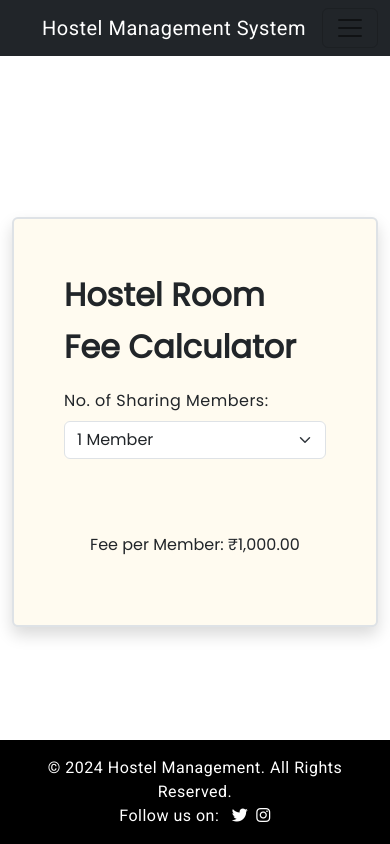
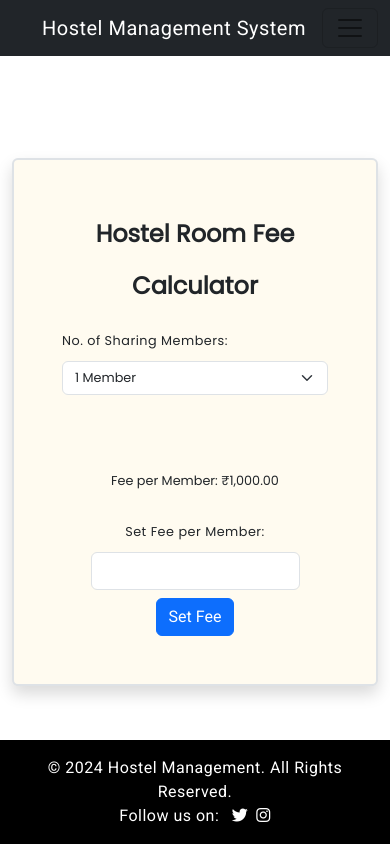
Before and after one commit to charankuramana09/SHM-Frontend, an Angular app in the folder my-angular-app/: page /fee in a window 390 px wide. Built offline with nearby package versions, Linux system fonts and the light colour scheme; sample sign-in values are in the browser's storage.

Commit message:
hostal fee updated

```diff
--- a/my-angular-app/src/app/hostel-fee/hostel-fee.component.html
+++ b/my-angular-app/src/app/hostel-fee/hostel-fee.component.html
@@ -1,6 +1,6 @@
 <div class="container d-flex flex-column justify-content-center align-items-center min-vh-100">
-  <div class=" card shadow border border-2 rounded">
-    <h2 class="mb-3">Hostel Room Fee Calculator</h2>
+  <div class="card shadow border border-2 rounded w-100 p-5">
+    <h2 class="mb-3 text-center">Hostel Room Fee Calculator</h2>
     <div class="mb-3 w-100">
       <label for="sharing" class="form-label">No. of Sharing Members:</label>
       <select id="sharing" class="form-select" [(ngModel)]="selectedSharing" (change)="updateFee()">
@@ -11,6 +11,11 @@
     </div>
     <div class="fee-display text-center mt-5">
       <h3>Fee per Member: <span>{{ fee | currency:'INR' }}</span></h3>
+      <div *ngIf="isSuperAdmin" class="mt-3">
+        <label for="feeInput" class="form-label">Set Fee per Member:</label>
+        <input id="feeInput" type="number" class="form-control" [(ngModel)]="newFee" />
+        <button class="btn btn-primary mt-2" (click)="setFee()">Set Fee</button>
+      </div>
     </div>
   </div>
-  </div>
+</div>
--- a/my-angular-app/src/app/hostel-fee/hostel-fee.component.scss
+++ b/my-angular-app/src/app/hostel-fee/hostel-fee.component.scss
@@ -23,10 +23,47 @@ select {
 .container {
   max-width: 100vw;
   margin: 0 auto;
-
 }
 
-.card{
+.card {
   background-color: #fffbf0ff;
   padding: 50px;
 }
+
+@media (max-width: 768px) {
+  .card {
+    padding: 30px;
+  }
+
+  h2 {
+    font-size: 1.75rem;
+  }
+
+  .fee-display h3 {
+    font-size: 0.9rem;
+  }
+
+  label,
+  select {
+    font-size: 0.9rem;
+  }
+}
+
+@media (max-width: 576px) {
+  .card {
+    padding: 20px;
+  }
+
+  h2 {
+    font-size: 1.5rem;
+  }
+
+  .fee-display h3 {
+    font-size: 0.8rem;
+  }
+
+  label,
+  select {
+    font-size: 0.8rem;
+  }
+}
--- a/my-angular-app/src/app/hostel-fee/hostel-fee.component.ts
+++ b/my-angular-app/src/app/hostel-fee/hostel-fee.component.ts
@@ -1,21 +1,48 @@
-import { Component } from '@angular/core';
+import { Component, OnInit } from '@angular/core';
 import { FeeCalculationService } from '../services/fee-calculation.service';
+import { AuthService } from '../auth/auth.service';
 
 @Component({
   selector: 'app-hostel-fee',
   templateUrl: './hostel-fee.component.html',
   styleUrls: ['./hostel-fee.component.scss']
 })
-export class HostelFeeComponent {
+export class HostelFeeComponent implements OnInit {
   sharingOptions = [1, 2, 3, 4, 5];
   selectedSharing = 1;
   fee: number;
+  newFee: number;
+  isSuperAdmin: boolean;
 
-  constructor(private feeCalculationService: FeeCalculationService) {
+  constructor(
+    private feeCalculationService: FeeCalculationService,
+    private authService: AuthService
+  ) {
+    this.authService.isSuperAdmin$.subscribe(isSuperAdmin => {
+      this.isSuperAdmin = isSuperAdmin;
+      console.log('Is SuperAdmin (Component):', this.isSuperAdmin);
+    });
+  }
+
+  ngOnInit() {
     this.updateFee();
   }
 
   updateFee() {
     this.fee = this.feeCalculationService.getFee(this.selectedSharing);
   }
+
+  setFee() {
+    if (this.isSuperAdmin && this.newFee > 0) {
+      this.sharingOptions.forEach(option => {
+        const adjustedFee = this.calculateAdjustedFee(option, this.newFee);
+        this.feeCalculationService.setFee(option, adjustedFee);
+      });
+      this.updateFee();
+    }
+  }
+
+  calculateAdjustedFee(sharing: number, baseFee: number): number {
+    return baseFee / sharing;
+  }
 }
```
